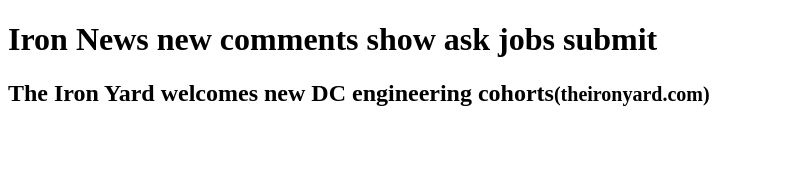
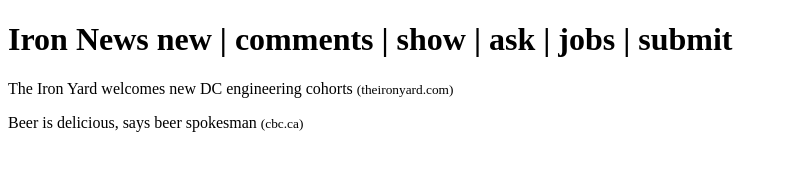
Before and after one commit to dpip/Iron-News, a plain HTML site: page index.html in a window 1280 px wide. Shown: the whole page, without its empty margins (0-788 px from the left). Drawn offline with Linux system fonts and the light colour scheme.

Commit message:
third index.html

```diff
--- a/index.html
+++ b/index.html
@@ -2,11 +2,20 @@
 <html lang="en">
 <head>
   <title> Iron News </title>
+  <link rel="stylesheet" type="text/css" href="assets/css/index.css">
 </head>
-    <body
-      <p><h1> <strong>Iron News</strong> new comments show ask jobs submit  </h1></p>
-        <div></div>
-        <h2>The Iron Yard welcomes new DC engineering cohorts<small>(theironyard.com)<small><h2>
+    <body>
+      <h1> <b>Iron News</b>   new | comments | show | ask | jobs | submit </h1>
+          <div>
+
+                <p> The Iron Yard welcomes new DC engineering cohorts <small>(theironyard.com)</small> </p>
+
+                <p> Beer is delicious, says beer spokesman <small>(cbc.ca)</small> </p>
+          </div>
+
+
+
+
     </body>
 
 </html>
```
